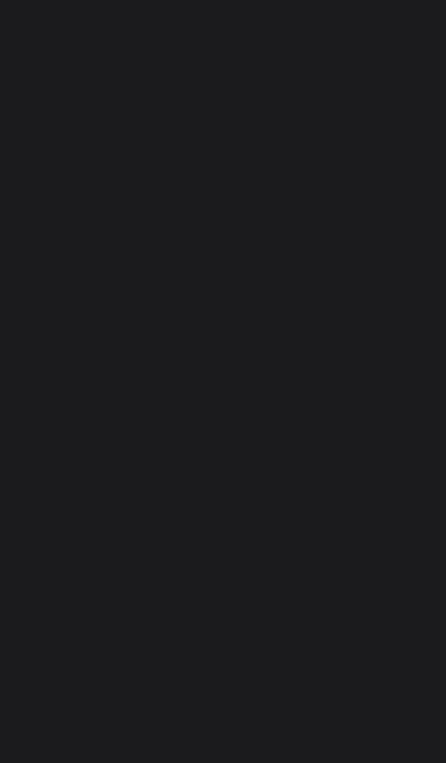
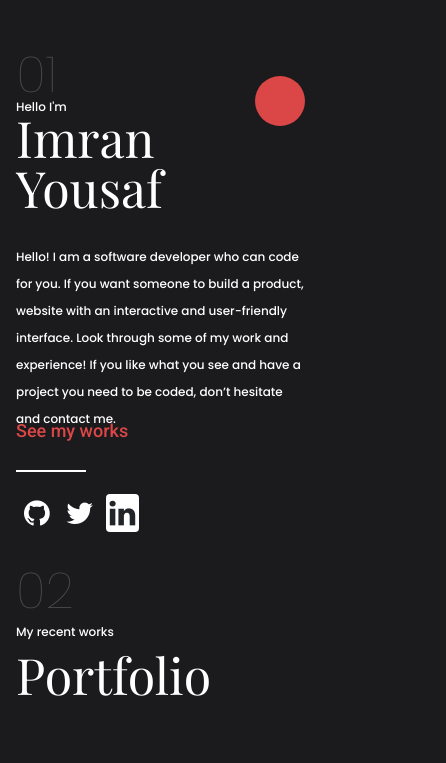
Before and after one commit to imran5644/Portfolio, a website: page index.html in a window 390 px wide. Shown: the whole page, 446 px wide, since content can reach past the window. Drawn offline with nearby package versions, Linux system fonts and the light colour scheme.

Commit message:
added header for mobile and desktop version

```diff
--- a/assets/stylesheets/style.css
+++ b/assets/stylesheets/style.css
@@ -13,3 +13,214 @@ font-family: 'Playfair Display', serif;
 .roboto {
 font-family: 'Roboto', sans-serif;
 }
+
+:root {
+    --header-red: #DB4747;
+    --white: #FFFFFF;
+}
+
+/* header */
+
+.about-me * {
+left: 547px;
+}
+
+header {
+height: 600px;
+}
+
+header h1 {
+font-size: 110px;
+}
+
+.name {
+top: 326px;
+position: absolute;
+width: 484px;
+height: 220px;
+top: 326px;
+line-height: 100%;
+}
+
+.hello {
+width: 504px;
+height: 24px;
+top: 302px;
+line-height: 24px;
+}
+
+header span {
+font-size: 16px;
+}
+
+.introduction {
+width: 564px;
+height: 108px;
+top: 586px;
+line-height: 27px;
+}
+
+header div {
+font-size: 18px;
+}
+
+header span.red {
+width: 113px;
+height: 21px;
+top: 737px;
+font-weight: 500;
+font-size: 18px;
+line-height: 21px;
+color: var(--header-red)
+}
+
+.red-ball {
+width: 94px;
+height: 94px;
+left: 1017px;
+top: 302px;
+background: var(--header-red);
+mix-blend-mode: lighten;
+}
+
+.see-separator {
+width: 70px;
+height: 0px;
+left: 680px;
+top: 747px;
+border: 1px solid var(--white);
+}
+
+.numbers {
+width: 82px;
+height: 150px;
+font-style: normal;
+font-weight: 200;
+font-size: 100px;
+text-align: right;
+color: var(--white);
+opacity: 0.2;
+}
+
+.number1 {
+left: 447px;
+top: 210px;
+line-height: 150px;
+}
+
+.portfolio * {
+left: 286px;
+}
+
+.number2 {
+width: 116px;
+height: 80px;
+left: 169px;
+top: 909px;
+line-height: 80%;
+}
+
+.about-me ul {
+top: 720px;
+left: 760px;
+font-size: 30px;
+}
+
+.portfolio h1 {
+width: 430px;
+height: 110px;
+top: 984px;
+font-style: normal;
+font-weight: normal;
+line-height: 100%;
+}
+
+.my-works {
+width: 504px;
+height: 24px;
+left: 286px;
+top: 960px;
+font-style: normal;
+font-weight: normal;
+line-height: 24px;
+}
+
+
+/* header mobile */
+@media (max-width: 767px){
+.about-me *,
+section.portfolio * {
+    left: 16px;
+}
+
+.number1 {
+    top: 0;
+}
+
+.number2 {
+    top: 571px;
+}
+
+.my-works {
+    top: 620px;
+    width: fit-content;
+}
+
+.portfolio h1 {
+    top: 650px;
+}
+
+.red-ball {
+    top: 76px;
+    left: 255px;
+    width: 50px;
+    height: 50px;
+}
+
+.numbers {
+    font-size: 50px;
+    width: 41px;
+    height: 75px;
+}
+
+header span,
+header div {
+    font-size: 12px;
+}
+
+header h1 {
+    font-size: 50px;
+}
+
+.hello {
+    width: 289px;
+    height: 18px;
+    top: 95px;
+}
+
+.name {
+    width: 288px;
+    height: 100px;
+    top: 113px;
+}
+
+.introduction {
+    top: 243px;
+    width: 288px;
+    height: 90px;
+}
+
+header span.red {
+    top: 420px;
+}
+
+.see-separator {
+    width: 70px;
+    top: 470px;
+}
+
+.about-me ul {
+    top: 490px;
+    left: 16px;
+}
+}
--- a/index.html
+++ b/index.html
@@ -1,16 +1,58 @@
 <!DOCTYPE html>
-<html lang="en">
+<html lang='en'>
 <head>
-  <meta charset="UTF-8">
-  <meta name="viewport" content="width=device-width, initial-scale=1.0">
-  <link href="https://cdn.jsdelivr.net/npm/bootstrap@5.0.0-beta1/dist/css/bootstrap.min.css" rel="stylesheet" integrity="sha384-giJF6kkoqNQ00vy+HMDP7azOuL0xtbfIcaT9wjKHr8RbDVddVHyTfAAsrekwKmP1" crossorigin="anonymous">
-  <link rel="preconnect" href="https://fonts.gstatic.com">
-  <link rel="preconnect" href="https://fonts.gstatic.com">
-  <link href="https://fonts.googleapis.com/css2?family=Playfair+Display&family=Poppins:wght@100;300;500;700&family=Roboto:wght@500&display=swap" rel="stylesheet">
+  <meta charset='UTF-8'>
+  <meta name='viewport' content='width=device-width, initial-scale=1.0'>
+  <link href='https://cdn.jsdelivr.net/npm/bootstrap@5.0.0-beta1/dist/css/bootstrap.min.css' rel='stylesheet' integrity='sha384-giJF6kkoqNQ00vy+HMDP7azOuL0xtbfIcaT9wjKHr8RbDVddVHyTfAAsrekwKmP1' crossorigin='anonymous'>
+  <link rel='preconnect' href='https://fonts.gstatic.com'>
+  <link rel='preconnect' href='https://fonts.gstatic.com'>
+  <link href='https://fonts.googleapis.com/css2?family=Playfair+Display&family=Poppins:wght@100;300;500;700&family=Roboto:wght@500&display=swap' rel='stylesheet'>
+  <link rel='stylesheet' href='https://cdnjs.cloudflare.com/ajax/libs/font-awesome/4.7.0/css/font-awesome.min.css'>
   <link href="assets/stylesheets/style.css" rel="stylesheet">
   <title>Imran yousaf - Portfolio</title>
 </head>
 <body>
+    <header class = 'd-flex'>
+        <section class = 'about-me text-white d-flex'>
+          <span class = 'number1 numbers position-absolute poppins'>01</span>
+          <span class = 'position-absolute poppins hello'>Hello I'm</span>
+          <i class='red-ball position-absolute rounded-circle'>
+          </i>
+          <h1 class='position-absolute playfair-display name'>
+            Imran Yousaf
+          </h1>
+          <div class='position-absolute poppins introduction'>
+            Hello! I am a software developer who can code for you. If you want someone to build a product, website with an interactive and user-friendly interface. Look through some of my work and experience!
+            If you like what you see and have a project you need to be coded, don’t
+            hesitate and contact me.
+          </div>
+          <span class = 'red position-absolute roboto'>
+            See my works
+          </span>
+          <i class='see-separator position-absolute'>
+          </i>
+          <ul class='d-flex position-absolute list-unstyled'>
+            <li>
+              <a target = 'blank' href = 'https://github.com/imran5644'
+              class='fa fa-github m-1 m-md-3 p-1 text-white text-decoration-none'></a>
+            </li>
+            <li>
+              <a target = 'blank' href = 'https://twitter.com/imran56444'
+              class='fa fa-twitter m-1 m-md-3 p-1 text-white text-decoration-none'></a>
+            </li>
+            <li>
+              <a target = 'blank' href = 'https://www.linkedin.com/in/imran-yousaf5644/'
+              class='fa fa-linkedin text-dark bg-white text-decoration-none m-1 m-md-3 p-1 rounded'>
+            </a>
+            </li>
+          </ul>
+        </section>
+        <section class = 'portfolio d-flex text-white'>
+            <span class = 'number2 numbers position-absolute poppins'>02</span>
+            <span class = 'position-absolute poppins my-works'>My recent works</span>
+            <h1 class = 'playfair-display position-absolute'>Portfolio</h1>
+          </section>
+      </header>
 
     <script src="https://cdn.jsdelivr.net/npm/bootstrap@5.0.0-beta1/dist/js/bootstrap.bundle.min.js" integrity="sha384-ygbV9kiqUc6oa4msXn9868pTtWMgiQaeYH7/t7LECLbyPA2x65Kgf80OJFdroafW" crossorigin="anonymous"></script>
 </body>
```
